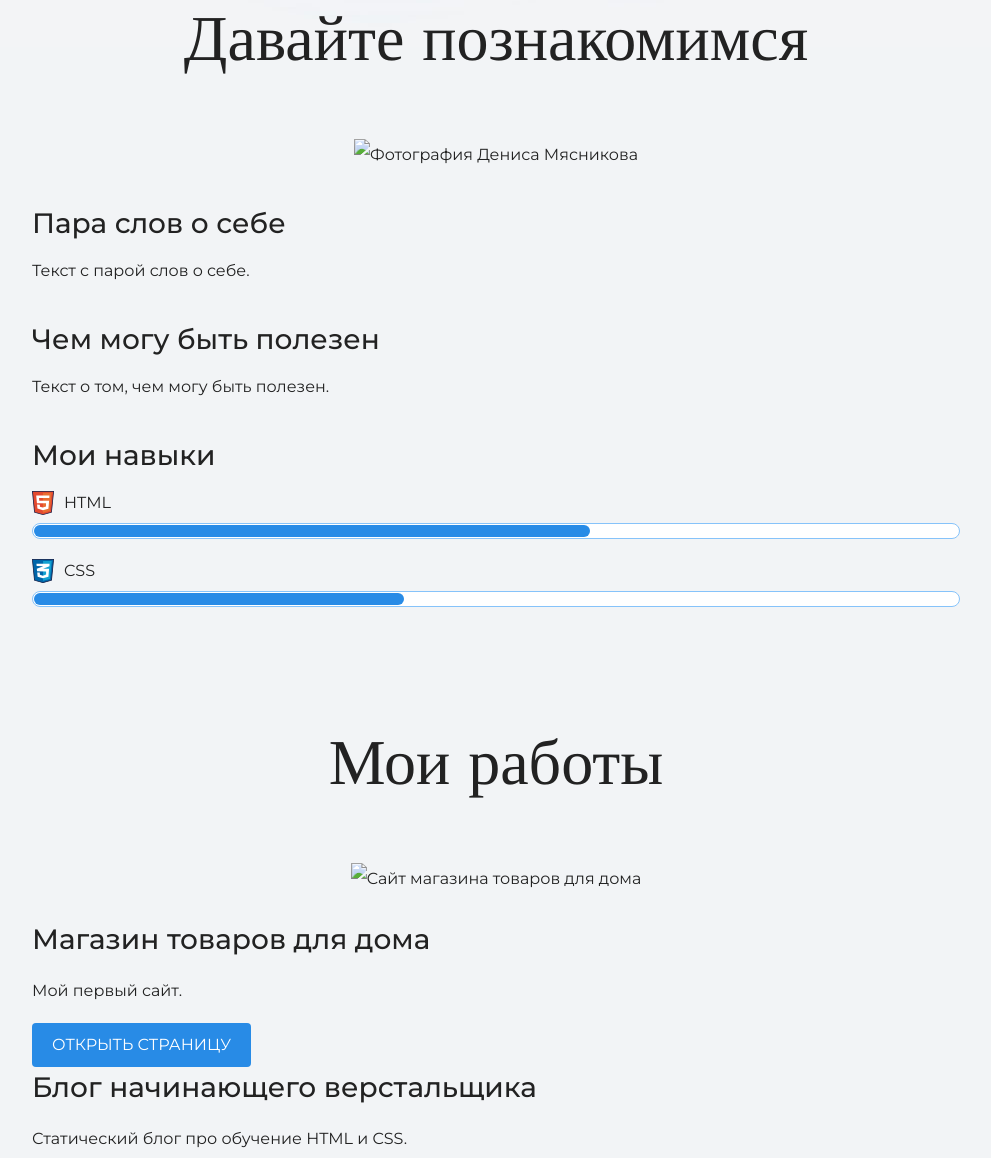
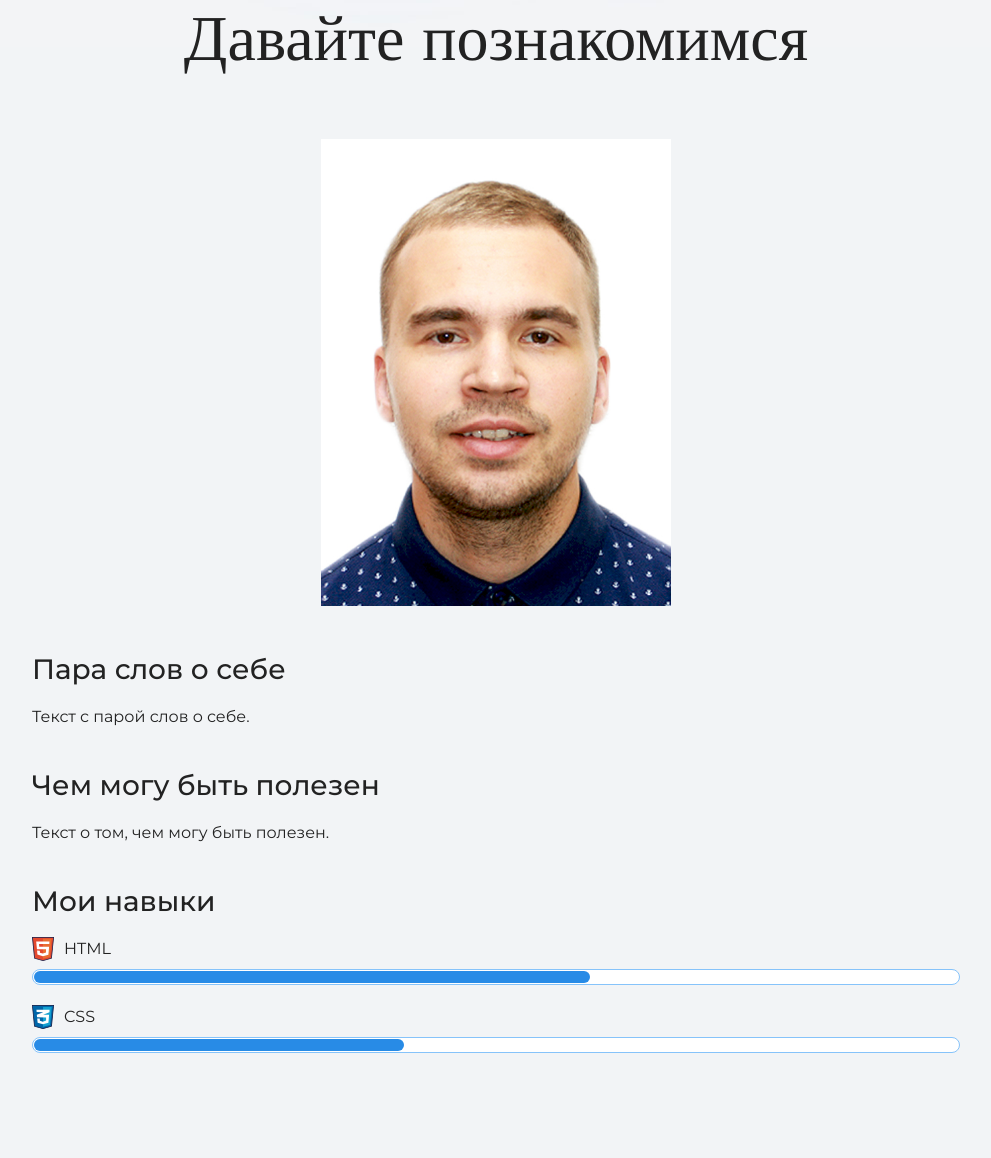
Before and after one commit to DenisMiasnikov/my-site, a plain HTML site: page index.html in a window 1280 px wide. Shown: the part 1033-2191 px from the top of the page, without its empty margins (144-1135 px from the left). Drawn offline with nearby package versions, Linux system fonts and the light colour scheme; files whose address does not match are found by name.

Commit message:
Add files via upload

```diff
--- a/index.html
+++ b/index.html
@@ -26,7 +26,7 @@
       <div class="container">
         <h2 class="subheading">Давайте познакомимся</h2>
         <figure class="user-image">
-          <img src="files/user.jpg" width="350" alt="Фотография Дениса Мясникова">
+          <img src="user.jpg" width="350" alt="Фотография Дениса Мясникова">
         </figure>
         <h3>Пара слов о себе</h3>
         <p>Текст с парой слов о себе.</p>
@@ -49,7 +49,7 @@
       <div class="container">
         <h2 class="subheading">Мои работы</h2>
         <figure class="project-image">
-          <img src="files/project.jpg" width="928" height="536" alt="Cайт магазина товаров для дома">
+          <img src="project.jpg" width="928" height="536" alt="Cайт магазина товаров для дома">
         </figure>
         <h3>Магазин товаров для дома</h3>
         <p>Мой первый сайт.</p>
```
Also changed, not shown: project.jpg (added), user.jpg (added).
